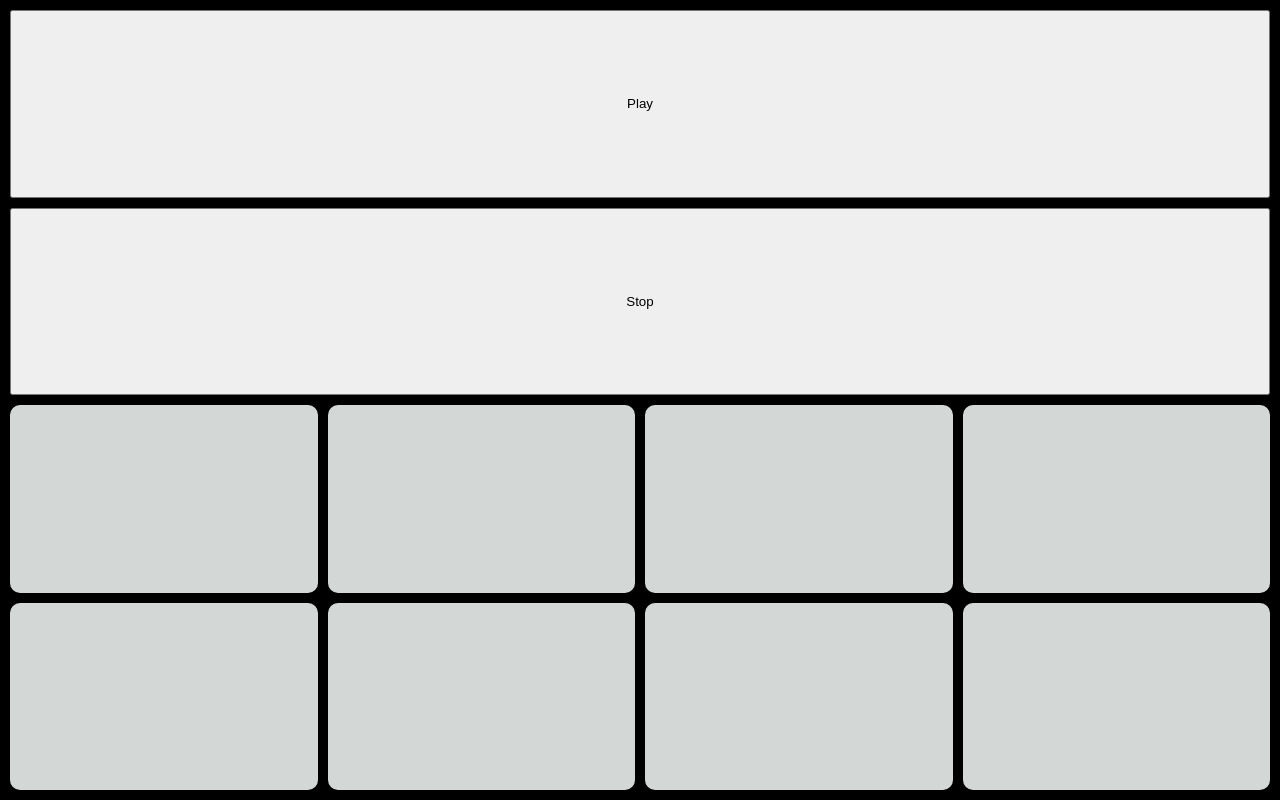
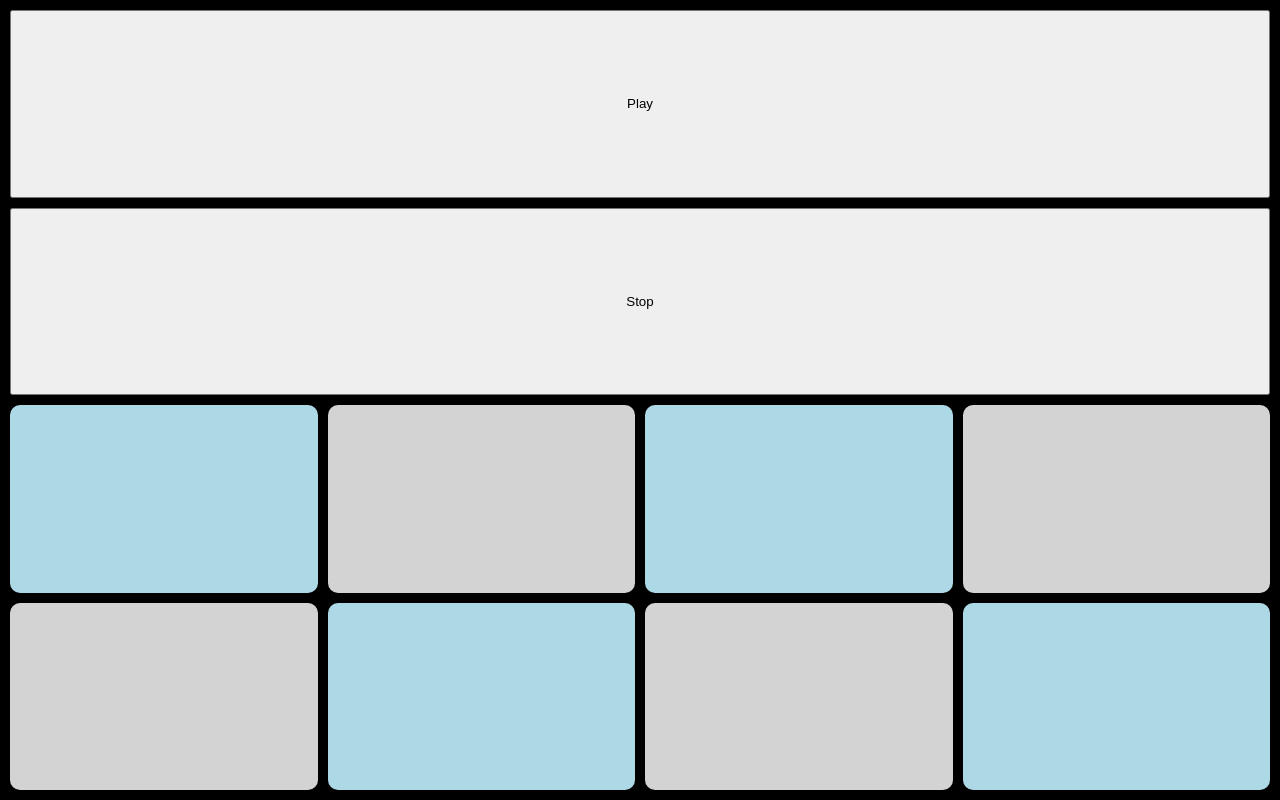
Before and after one commit to umarmohammed/step-sequencer, an Angular app: page / in a window 1280 px wide. Built offline with nearby package versions, Linux system fonts and the light colour scheme.

Commit message:
selectively play beats
#15

```diff
--- a/src/app/app.component.html
+++ b/src/app/app.component.html
@@ -4,9 +4,11 @@
   <app-channel-sequence
     class="channel-sequence"
     src="assets/kick-classic.wav"
+    [play]="[1, 3]"
   ></app-channel-sequence>
   <app-channel-sequence
     class="channel-sequence"
     src="assets/snare-808.wav"
+    [play]="[2, 4]"
   ></app-channel-sequence>
 </div>
--- a/src/app/channel-sequence/channel-sequence.component.css
+++ b/src/app/channel-sequence/channel-sequence.component.css
@@ -7,10 +7,18 @@
 }
 
 .item {
-  background: #d3d8d6;
+  background: lightgray;
   border-radius: 10px;
 }
 
 .item.active {
   background: greenyellow;
 }
+
+.item.selected {
+  background: lightblue;
+}
+
+.item.selected.active {
+  background: mediumturquoise;
+}
--- a/src/app/channel-sequence/channel-sequence.component.html
+++ b/src/app/channel-sequence/channel-sequence.component.html
@@ -6,6 +6,7 @@
   <div
     class="item"
     *ngFor="let item of items"
-    [class.active]="(beat$ | async) === item"
+    [class.active]="(sequence.beats$ | async) === item"
+    [class.selected]="play.includes(item)"
   ></div>
 </div>
--- a/src/app/channel-sequence/channel-sequence.component.ts
+++ b/src/app/channel-sequence/channel-sequence.component.ts
@@ -13,7 +13,10 @@ export class ChannelSequenceComponent {
   @Input()
   src: string;
 
-  beat$ = this.sequence.beats$.pipe(filter(beat => this.items.includes(beat)));
+  @Input()
+  play = [] as number[];
+
+  beat$ = this.sequence.beats$.pipe(filter(beat => this.play.includes(beat)));
 
   constructor(public sequence: SequenceService) {}
 }
```
